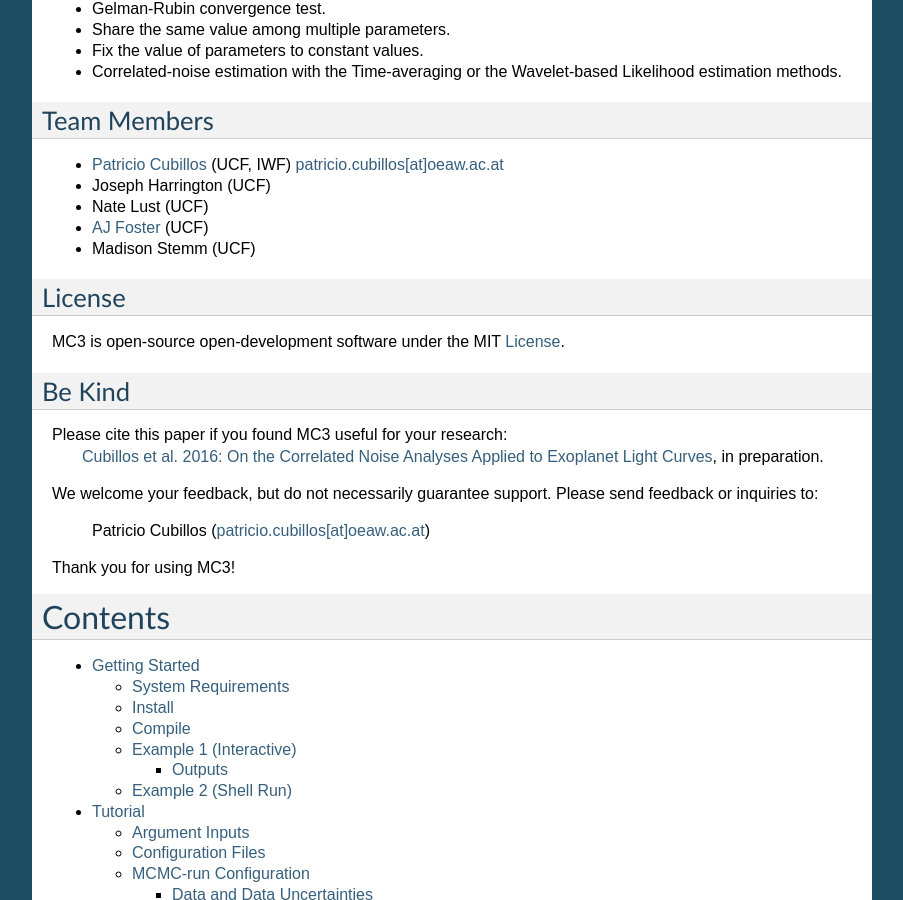
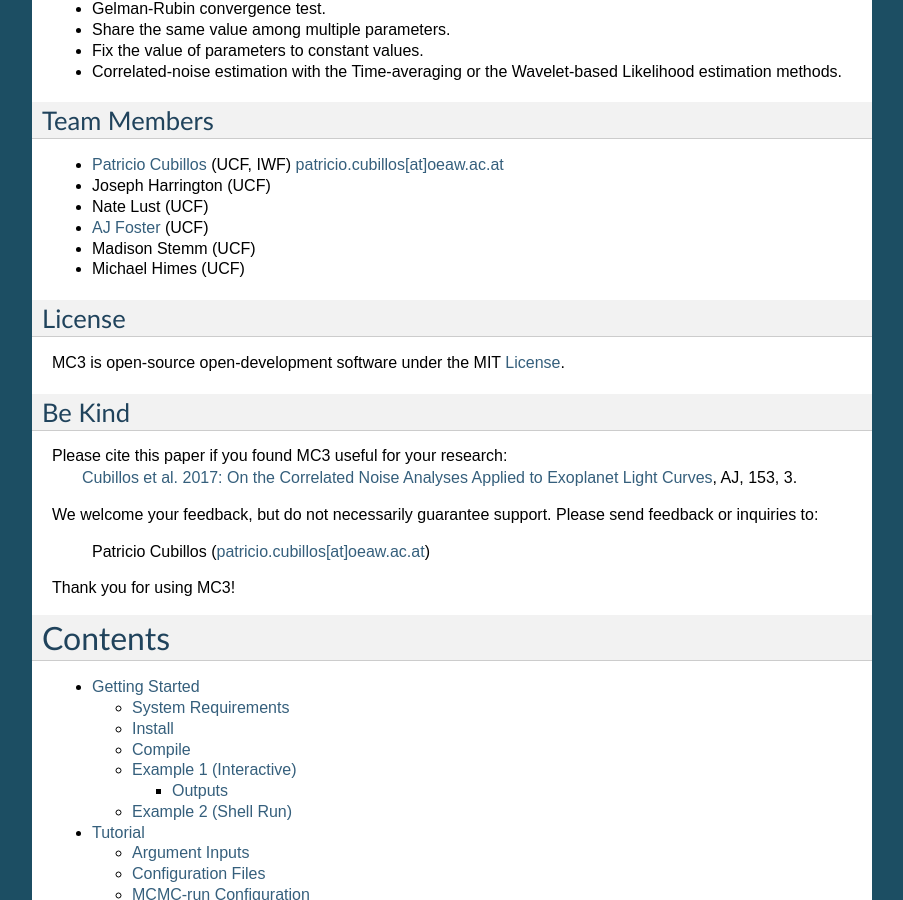
Before and after one commit to pcubillos/mc3, a Sphinx documentation site: the page built from docs/index.rst, in a window 1280 px wide and 900 px high, scrolled down 505 px. Shown: the whole window, without its empty margins (198-1101 px from the left). Built offline with Sphinx 7.4.7, drawn with Linux system fonts in a browser that asks for light colours.

Commit message:
Fixed credits.

```diff
--- a/docs/index.rst
+++ b/docs/index.rst
@@ -49,6 +49,7 @@ Team Members
 - Nate Lust (UCF)
 - `AJ Foster <http://aj-foster.com>`_ (UCF)
 - Madison Stemm (UCF)
+- Michael Himes (UCF)
 
 License
 -------
@@ -59,7 +60,7 @@ Be Kind
 -------
 
 Please cite this paper if you found MC3 useful for your research:
-  `Cubillos et al. 2016: On the Correlated Noise Analyses Applied to Exoplanet Light Curves`_, in preparation.
+  `Cubillos et al. 2017: On the Correlated Noise Analyses Applied to Exoplanet Light Curves`_, AJ, 153, 3.
 
 We welcome your feedback, but do not necessarily guarantee support.
 Please send feedback or inquiries to:
@@ -91,4 +92,4 @@ Documentation for Previous Releases
 - `MC3 version 1.1 <http://geco.oeaw.ac.at/patricio/MC3_v1.1.pdf>`_.
 
 .. _patricio.cubillos[at]oeaw.ac.at: patricio.cubillos@oeaw.ac.at
-.. _Cubillos et al. 2016\: On the Correlated Noise Analyses Applied to Exoplanet Light Curves: https://github.com/pcubillos/MCcubed/lalala
+.. _Cubillos et al. 2017\: On the Correlated Noise Analyses Applied to Exoplanet Light Curves: http://adsabs.harvard.edu/abs/2017AJ....153....3C
```
Also changed, not shown: 1 other file.
